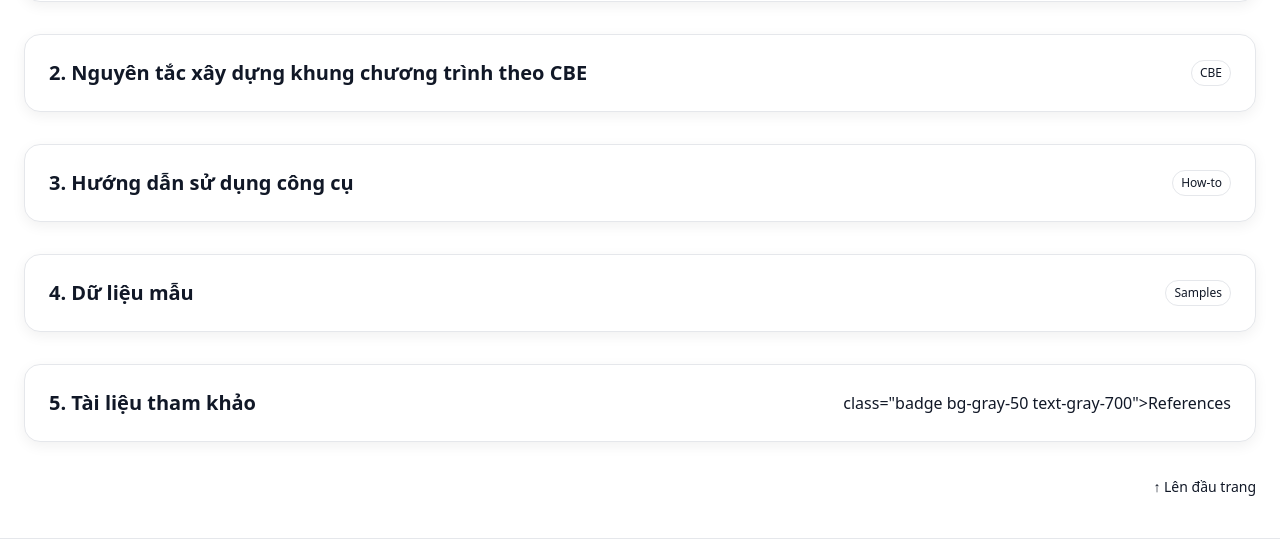
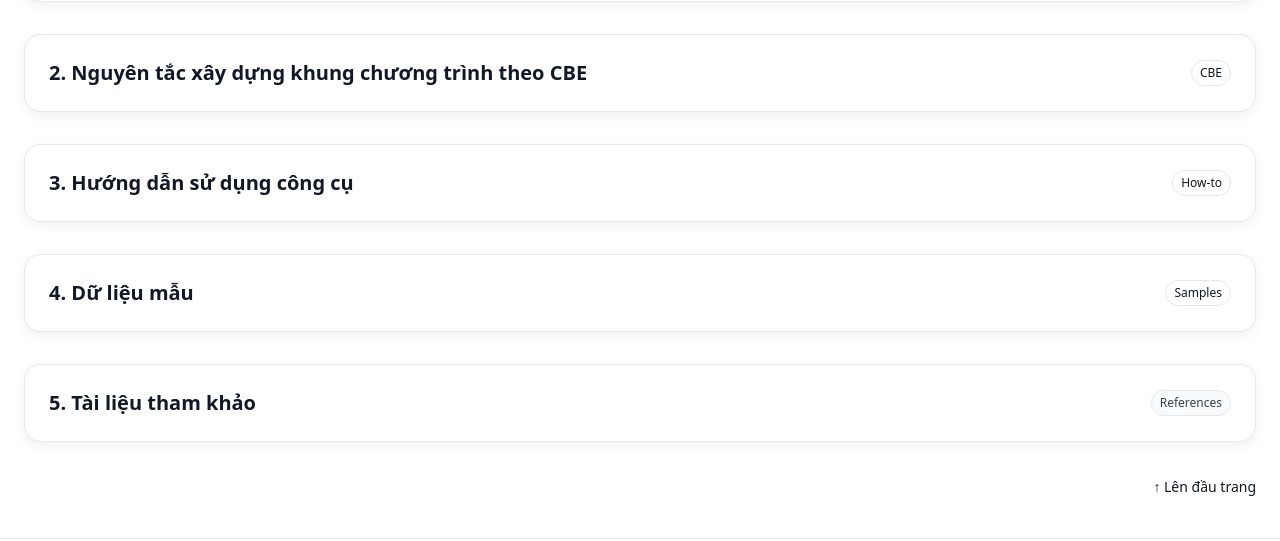
Before and after one commit to vophong90/TM-CBE, a plain HTML site: page huongdan.html in a window 1280 px wide. Shown: the part 487-1028 px from the top of the page. Drawn offline with nearby package versions, Linux system fonts and the light colour scheme.

Commit message:
Update huongdan.html

```diff
--- a/huongdan.html
+++ b/huongdan.html
@@ -608,7 +608,7 @@
     <details id="tai-lieu-tham-khao" class="section-anchor card p-6">
       <summary class="flex items-center justify-between cursor-pointer">
         <h2 class="text-xl font-semibold">5. Tài liệu tham khảo</h2>
-        <span> class="badge bg-gray-50 text-gray-700">References</span>
+        <span class="badge bg-gray-50 text-gray-700">References</span>
       </summary>
       </div>
       <ol class="mt-3 space-y-3 text-gray-800 text-sm list-decimal pl-5">
```
